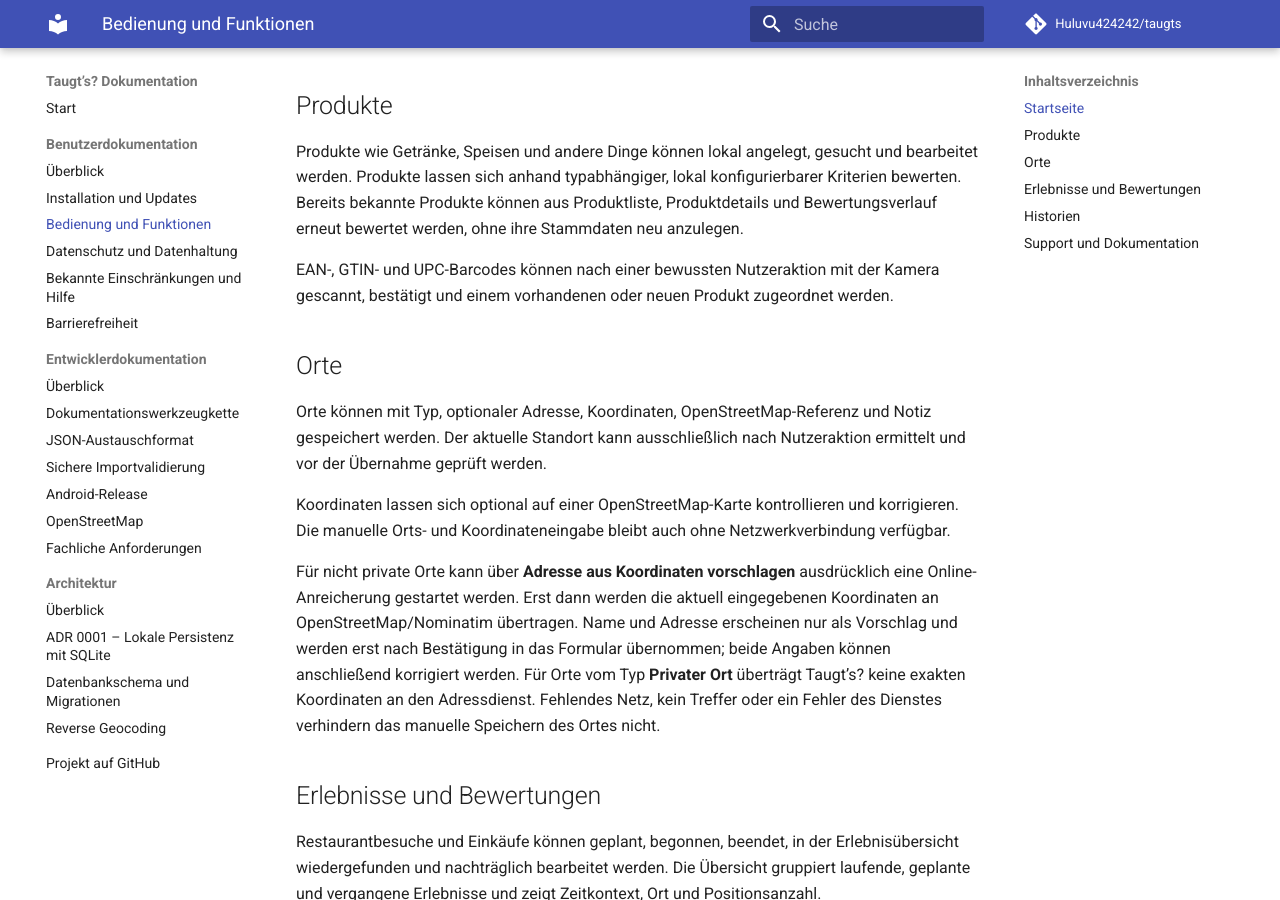
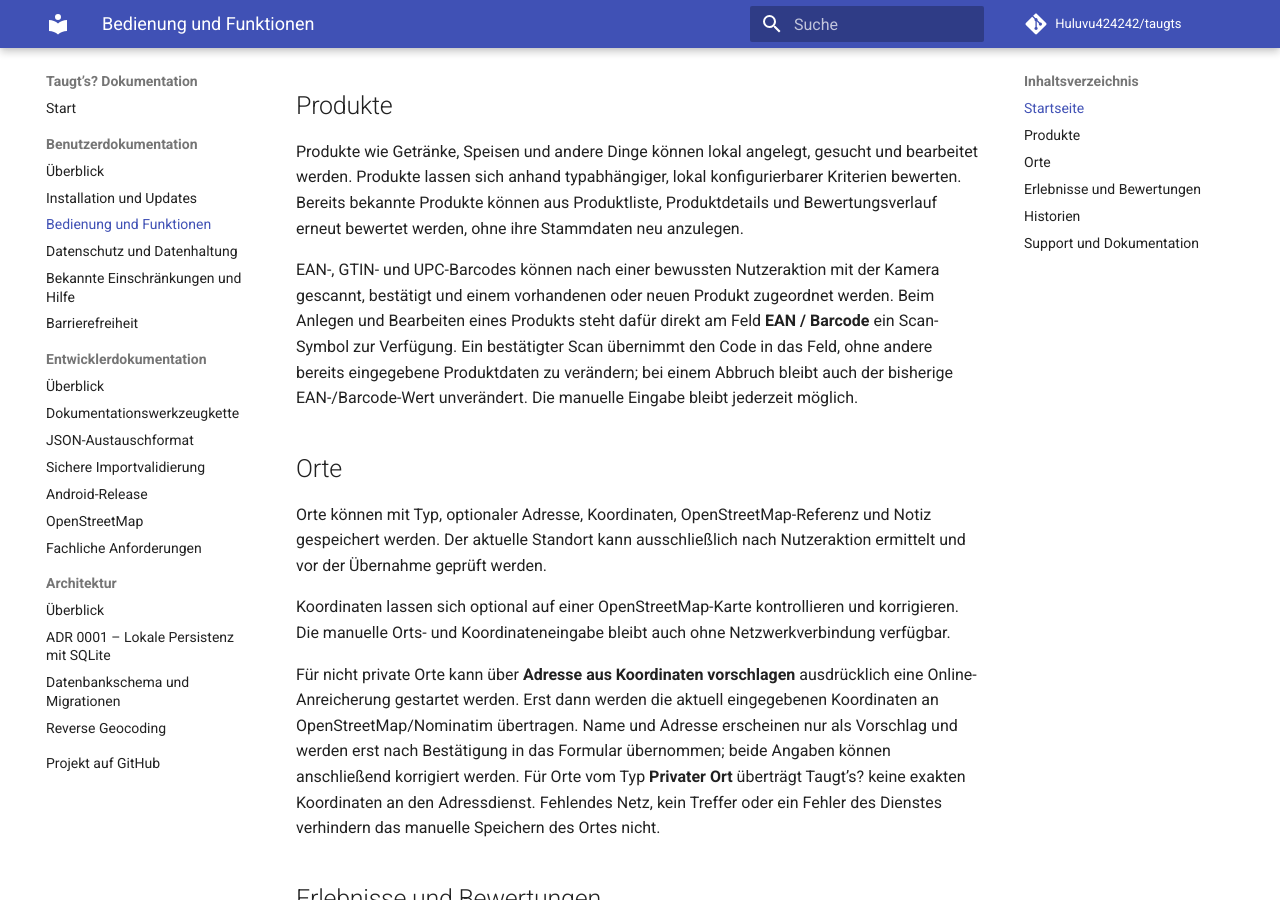
Before and after one commit to Huluvu424242/taugts, an MkDocs documentation site: the page built from docs/benutzer/bedienung.md, in a window 1280 px wide and 900 px high, scrolled down 418 px. Built offline with MkDocs 1.6.1 and Material for MkDocs 9.7.7, drawn with Linux system fonts in a browser that asks for light colours; comment, search, counter and statistics services are not loaded.

Commit message:
Story #174: Bedienungsdokumentation für EAN-Scan ergänzen

```diff
--- a/docs/benutzer/bedienung.md
+++ b/docs/benutzer/bedienung.md
@@ -12,7 +12,7 @@ Ist genau ein Erlebnis aktiv, kann es direkt von der Startseite fortgesetzt werd
 
 Produkte wie Getränke, Speisen und andere Dinge können lokal angelegt, gesucht und bearbeitet werden. Produkte lassen sich anhand typabhängiger, lokal konfigurierbarer Kriterien bewerten. Bereits bekannte Produkte können aus Produktliste, Produktdetails und Bewertungsverlauf erneut bewertet werden, ohne ihre Stammdaten neu anzulegen.
 
-EAN-, GTIN- und UPC-Barcodes können nach einer bewussten Nutzeraktion mit der Kamera gescannt, bestätigt und einem vorhandenen oder neuen Produkt zugeordnet werden.
+EAN-, GTIN- und UPC-Barcodes können nach einer bewussten Nutzeraktion mit der Kamera gescannt, bestätigt und einem vorhandenen oder neuen Produkt zugeordnet werden. Beim Anlegen und Bearbeiten eines Produkts steht dafür direkt am Feld **EAN / Barcode** ein Scan-Symbol zur Verfügung. Ein bestätigter Scan übernimmt den Code in das Feld, ohne andere bereits eingegebene Produktdaten zu verändern; bei einem Abbruch bleibt auch der bisherige EAN-/Barcode-Wert unverändert. Die manuelle Eingabe bleibt jederzeit möglich.
 
 ## Orte
 
```
